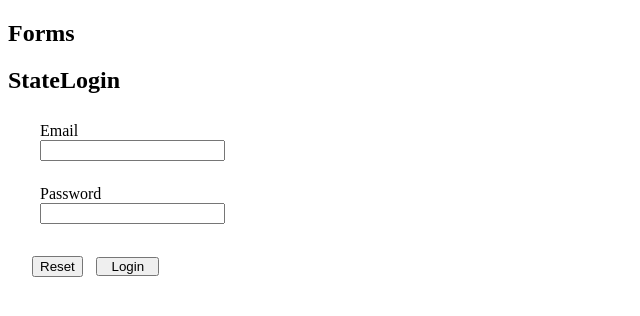
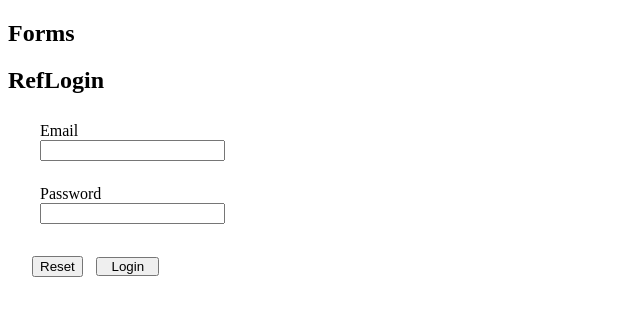
Before and after one commit to mynk-13/react-revision, a React (Vite) app in the folder React-Forms/: page / in a window 1280 px wide. Shown: the top 316 px of the page, without its empty margins (0-640 px from the left). Built offline with nearby package versions, Linux system fonts and the light colour scheme.

Commit message:
Forms Submission using Refs

```diff
--- a/React-Forms/src/App.jsx
+++ b/React-Forms/src/App.jsx
@@ -1,3 +1,4 @@
+import RefLogin from "./RefLogin"
 import StateLogin from "./StateLogin"
 import StateLoginCombined from "./StateLoginCombined"
 
@@ -10,7 +11,8 @@ function App() {
     <>
     <h2>Forms</h2>
       {/* <StateLogin /> */}
-      <StateLoginCombined />
+      {/* <StateLoginCombined /> */}
+      <RefLogin />
     </>
   )
 }
--- /dev/null
+++ b/React-Forms/src/RefLogin.css
@@ -0,0 +1,15 @@
+.form-control{
+    padding: 0.5em 1em;
+    margin: 0.5em 1em;
+}
+
+.btn-container{
+    padding:1em;
+    margin: 0.5em;
+}
+
+.btn-form{
+
+    padding:0 1em;
+    margin: 0 1em;
+}
--- /dev/null
+++ b/React-Forms/src/RefLogin.jsx
@@ -0,0 +1,44 @@
+import React, {useRef} from 'react';
+
+import "./RefLogin.css"
+
+const RefLogin = () => {
+
+
+       const emailRef=useRef();
+       const passwordRef=useRef();
+
+        const handleSubmit=(e)=>{
+            e.preventDefault();
+            console.log("Form Submitted !!!");
+
+
+            console.log("Email : " , emailRef.current.value);
+            console.log("Password : ", passwordRef.current.value);
+        }
+
+
+  return (
+    <div><h2>RefLogin</h2>
+      <form onSubmit={handleSubmit}>
+        <div className='form-control'>
+        <label htmlFor='email' className='form-label'>Email</label><br />
+        <input id="email" type="email" name='email' ref={emailRef} />
+        </div>
+
+        <div className='form-control'>
+        <label htmlFor='password' className='form-label'>Password</label><br />
+        <input id="password" type="password" name='password' ref={passwordRef} />
+        </div>
+
+        <div className='btn-container'>
+        <button className='bt-form' type="reset">Reset</button>
+        <button className='btn-form'>Login</button>
+        </div>
+
+        </form>
+    </div>
+  )
+}
+
+export default RefLogin
```
